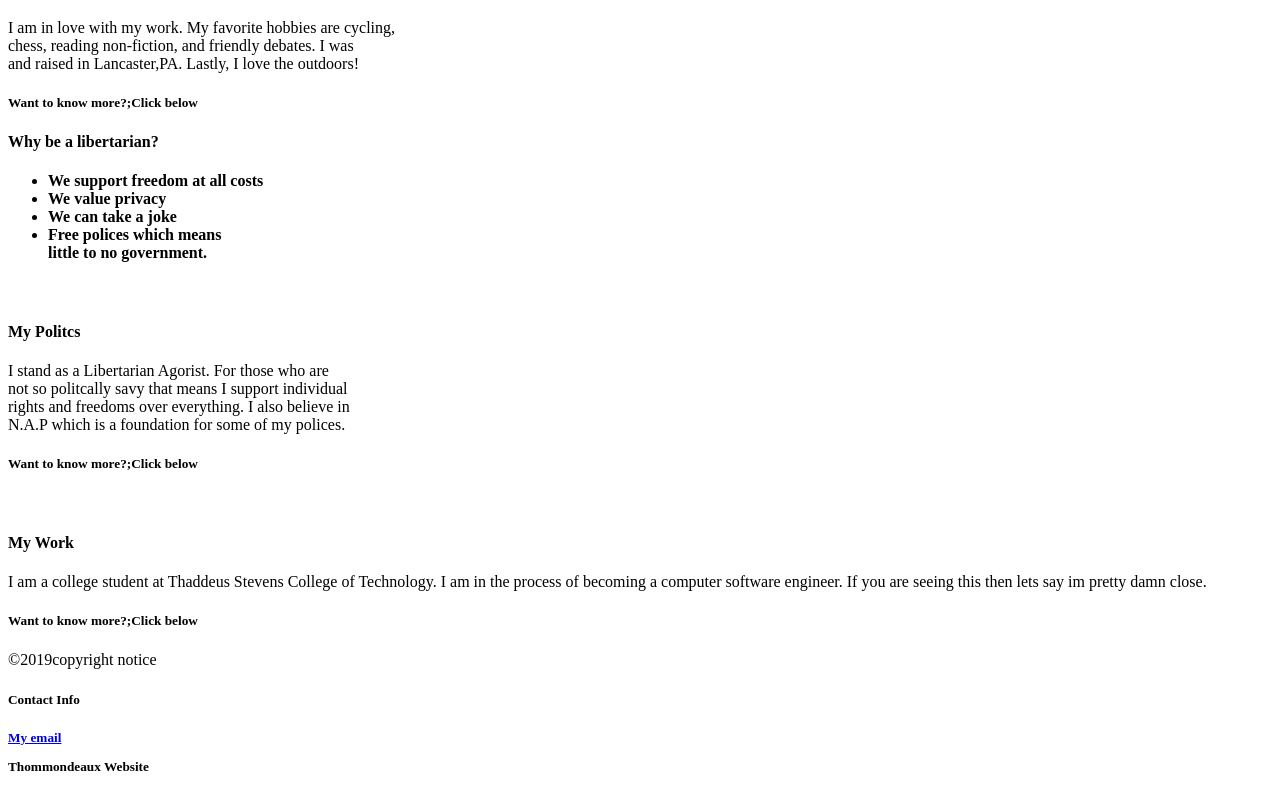
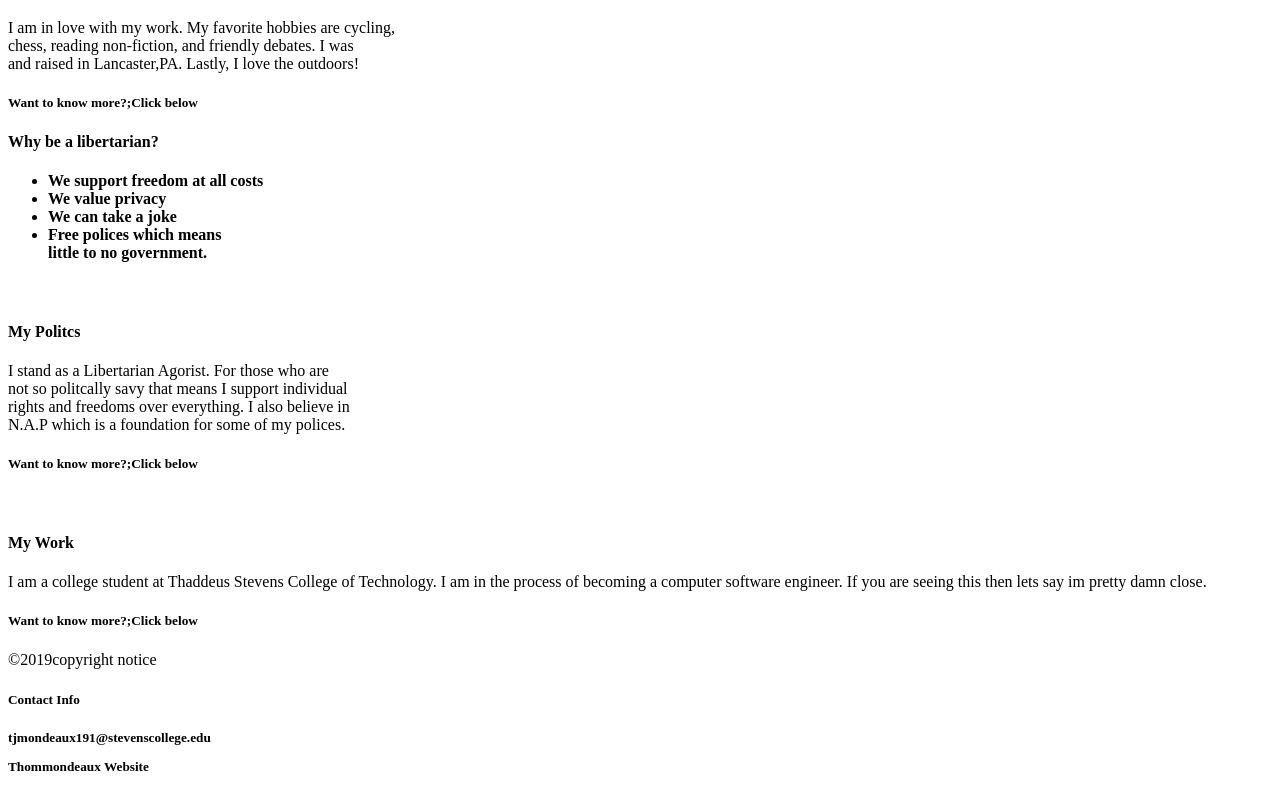
Before and after one commit to Thommond/Thommond.github.io, a plain HTML site: page index.html in a window 1280 px wide. Shown: the part 504-1301 px from the top of the page. Drawn offline with Linux system fonts and the light colour scheme.

Commit message:
Editing email

```diff
--- a/index.html
+++ b/index.html
@@ -20,12 +20,9 @@
 
       <ul>
         <li>Home</li>
-        <li>Personal
-        </li>
-        <li>Political
-        </li>
-        <li>My Work
-        </li>
+        <li>Personal</li>
+        <li>Political</li>
+        <li>My Work</li>
     </nav>
 
   </header>
@@ -134,7 +131,7 @@
 
     <h5>Contact Info<h5>
 
-        <p><a href="tjmondeaux191@stevenscollege.edu">My email</a> </p>
+        <p>tjmondeaux191@stevenscollege.edu</p>
 
         <p>Thommondeaux Website</p>
 
```
